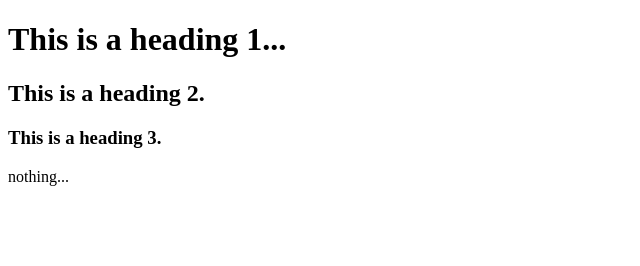
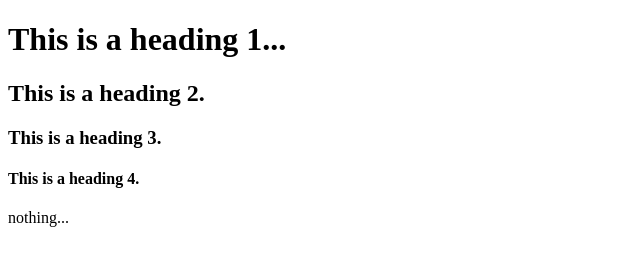
Before and after one commit to acolyte0/newbie01, a plain HTML site: page index.html in a window 1280 px wide. Shown: the whole page, without its empty margins (0-640 px from the left). Drawn offline with Linux system fonts and the light colour scheme.

Commit message:
added heading 4...

```diff
--- a/index.html
+++ b/index.html
@@ -9,6 +9,7 @@
     <h1>This is a heading 1...</h1>
     <h2>This is a heading 2.</h2>
     <h3>This is a heading 3.</h3>
+    <h4>This is a heading 4.</h4>
     <p>nothing...</p>
 </body>
 </html>
```
